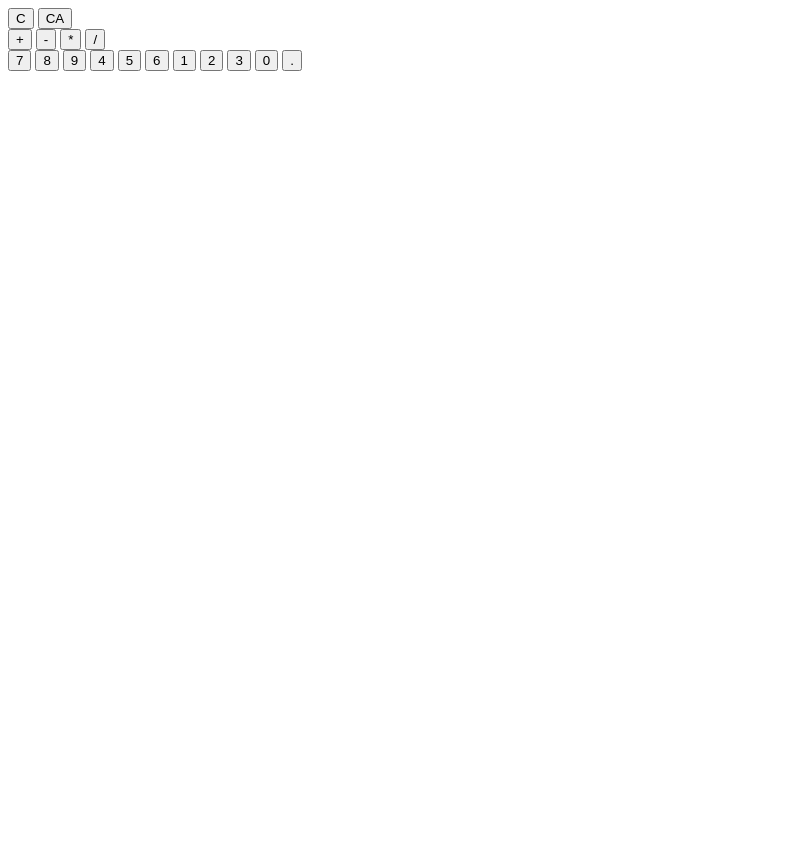
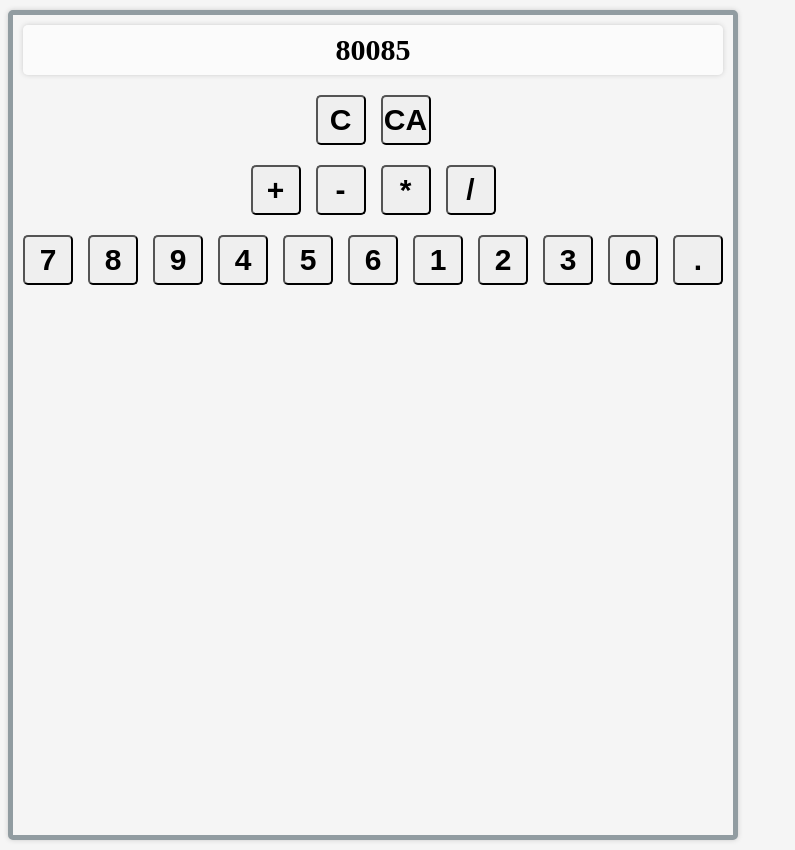
Before and after one commit to Mantelis01/Calculator, a plain HTML site: page index.html in a window 1280 px wide. Shown: the whole page, without its empty margins (0-795 px from the left). Before the commit the page ends 800 px from the top, so only its background shows below. Drawn offline with Linux system fonts and the light colour scheme.

Commit message:
added style sheet

```diff
--- a/index.html
+++ b/index.html
@@ -9,7 +9,7 @@
 </head>
 <body>
     <div class="calculator">
-        <div class="display"></div>
+        <div class="display">80085</div>
         <div class="clear">
             <button class="delete-btn">C</button>
             <button class="clear-btn">CA</button>
--- a/style.css
+++ b/style.css
@@ -0,0 +1,86 @@
+html{
+    background-color: #f5f5f5;
+    width: 100%;
+}
+
+.calculator{
+    width: 700px;
+    height: 800px;
+    background-color: #f5f5f5;
+    border-radius: 5px;
+    box-shadow: 0 0 5px #ccc;
+    padding: 10px;
+    margin: 10px 0;
+    border: rgb(145, 156, 161) 5px solid;
+}
+.calculator .calculator-body{
+    display: flex;
+    flex-direction: column;
+    justify-content: center;
+    align-items: center;
+}
+
+.display{
+    height: 50px;
+    background-color: rgba(255, 255, 255, 0.658);
+    border-radius: 5px;
+    box-shadow: 0 0 5px #ccc;
+    display: flex;
+    justify-content: center;
+    align-items: center;
+    font-size: 30px;
+    font-weight: bold;
+    color: #000;
+    margin-bottom: 20px;
+}
+
+.operators{
+    height: 50px;
+    display: flex;
+    justify-content: center;
+    align-items: center;
+    font-size: 30px;
+    font-weight: bold;
+    color: #000;
+    gap: 15px;
+    margin-bottom: 20px;
+}
+
+.numbers{
+    height: 50px;
+    display: flex;
+    justify-content: center;
+    align-items: center;
+    font-size: 30px;
+    font-weight: bold;
+    color: #000;
+    gap: 15px;
+    margin-bottom: 20px;
+}
+
+button{
+    width: 50px;
+    height: 50px;
+    border-radius: 5px;
+    display: flex;
+    justify-content: center;
+    align-items: center;
+    font-size: 30px;
+    font-weight: bold;
+    color: #000;
+}
+
+button:hover{
+    background-color: #ccc;
+}
+
+.clear{
+    align-items: center;
+    justify-content: center;
+    display: flex;
+    gap: 15px;
+    font-size: 30px;
+    font-weight: bold;
+    color: #000;
+    margin-bottom: 20px;
+}
```
